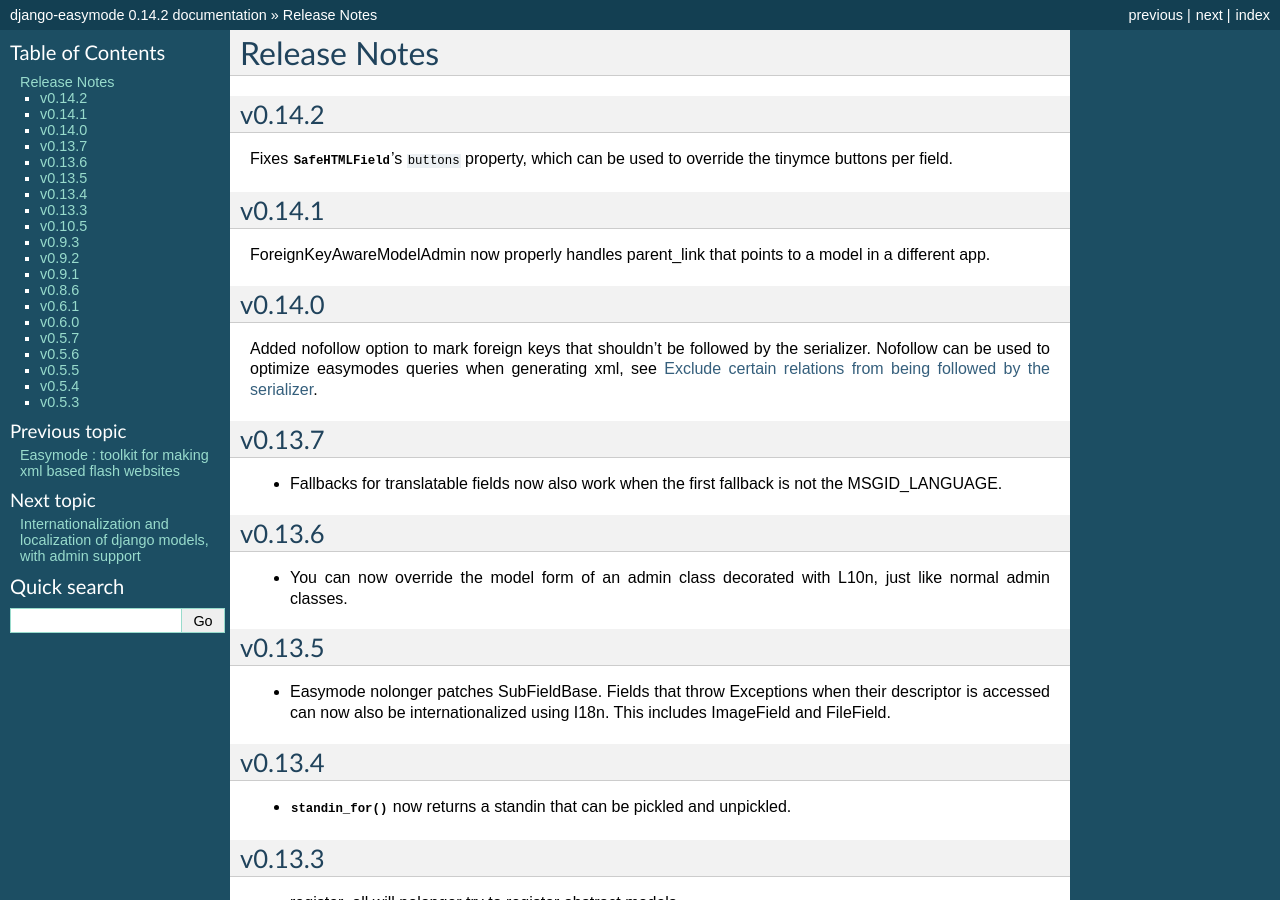
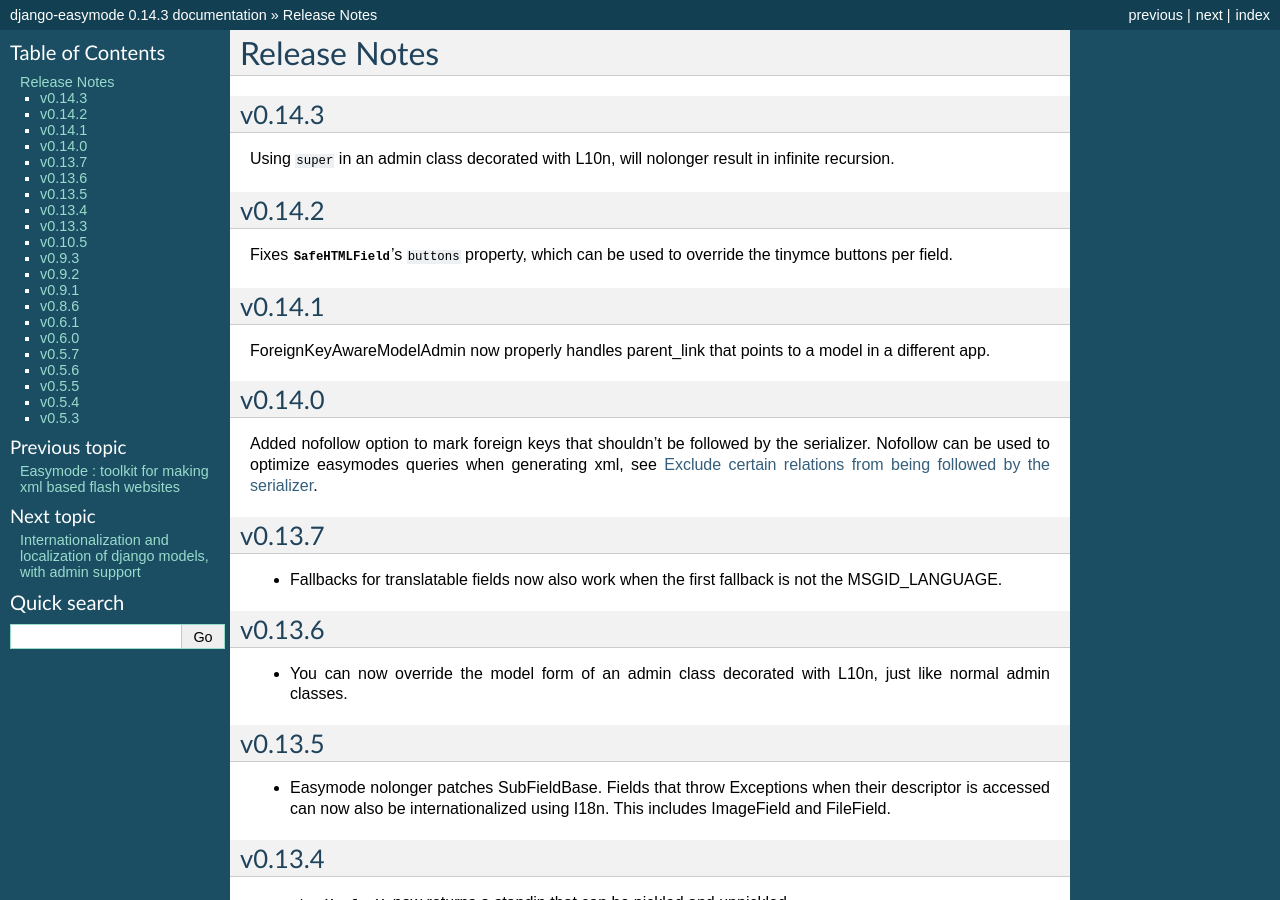
Before and after one commit to specialunderwear/django-easymode, a Sphinx documentation site: the page built from docs/changes.rst, in a window 1280 px wide and 900 px high. Built offline with Sphinx 7.4.7, drawn with Linux system fonts in a browser that asks for light colours; some of the changed text lies outside the part shown.

Commit message:
release 0.14.3

```diff
--- a/docs/changes.rst
+++ b/docs/changes.rst
@@ -1,5 +1,11 @@
 Release Notes
 =============
+
+v0.14.3
+-------
+
+Using ``super`` in an admin class decorated with L10n, will nolonger result in
+infinite recursion.
 
 v0.14.2
 -------
--- a/setup.py
+++ b/setup.py
@@ -15,7 +15,7 @@
 
 release notes at http://packages.python.org/django-easymode/changes.html"""
 
-version = '0.14.2'
+version = '0.14.3'
 packages = []
 data_files = []
 
```
